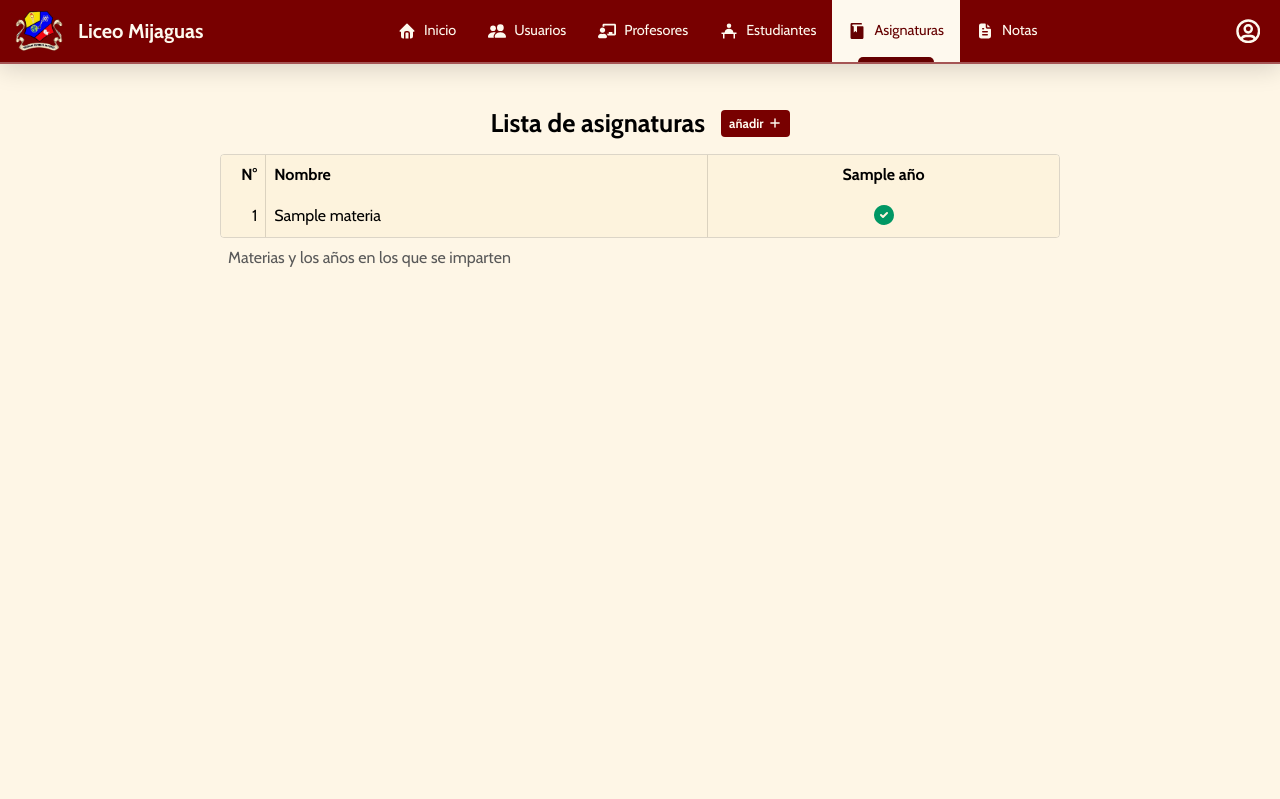
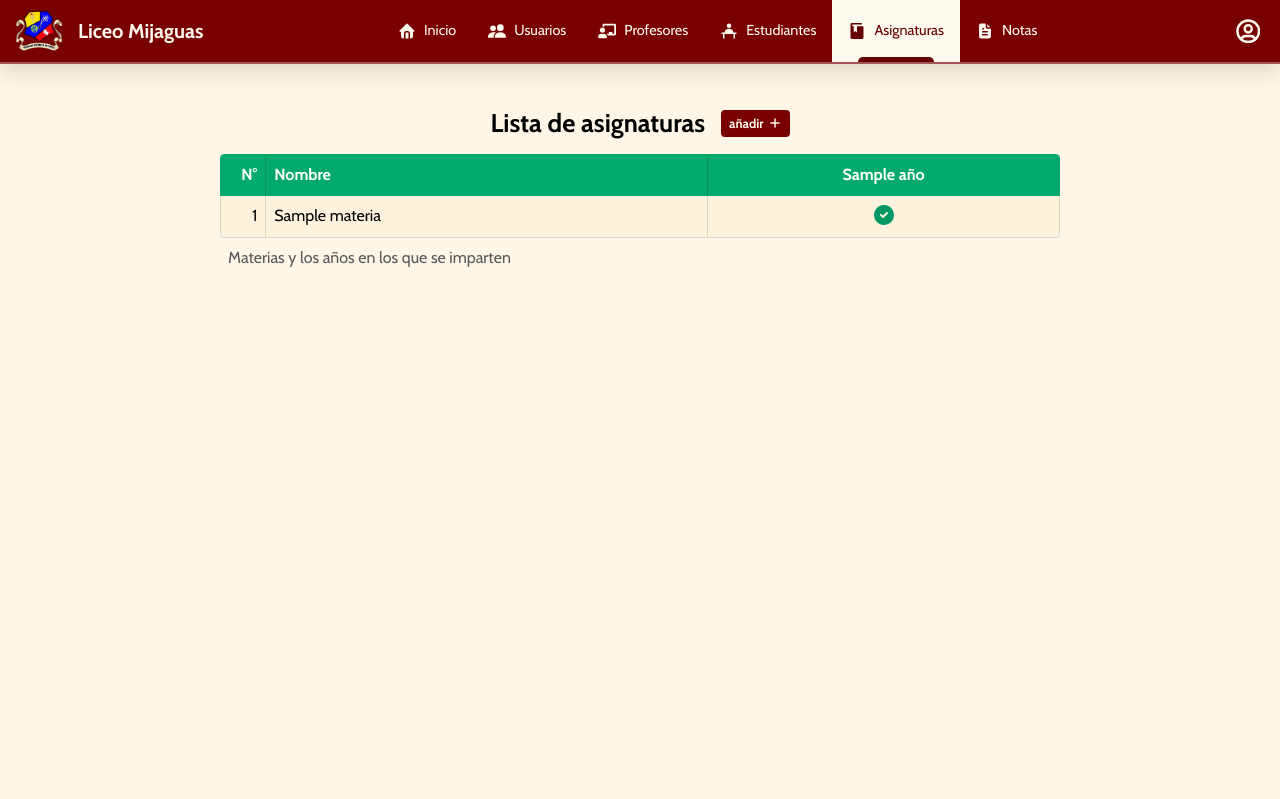
Before and after one commit to Hush-Yael/Sistema-Liceo-Mijaguas, a Django app: page /materias/ in a window 1280 px wide. Shown: the top 799 px of the page. Run offline with Django 4.2, Linux system fonts and the light colour scheme; a user stored in the database is signed in; tables that the repository leaves empty hold one stand-in row (values such as "Sample post"); some libraries are stand-ins or nearby versions.

Commit message:
nuevo: se añadió un color de acento

```diff
--- a/static/css/tema.css
+++ b/static/css/tema.css
@@ -26,6 +26,19 @@ html {
   --color-secundario-900: hsl(205.7, 100%, 5.5%);
   --color-secundario-950: hsl(211.8, 100%, 3.3%);
   --color-texto-secundario: #fff;
+
+  --color-acento-50: hsl(145.2 100% 90.2%);
+  --color-acento-100: hsl(148.2 100% 77.1%);
+  --color-acento-200: hsl(158.1 92.8% 49.2%);
+  --color-acento-300: hsl(158 93.8% 43.9%);
+  --color-acento-400: hsl(158.2 94.9% 38.6%);
+  --color-acento-500: hsl(158 95.4% 34.1%);
+  --color-acento-600: hsl(157.7 97.1% 26.7%);
+  --color-acento-700: hsl(157 98% 19.8%);
+  --color-acento-800: hsl(155.3 97.1% 13.7%);
+  --color-acento-900: hsl(152.4 100% 7.3%);
+  --color-acento-950: hsl(147.5 100% 4.7%);
+  --color-texto-acento: #fff;
 
   --color-fondo-50: hsl(0, 0%, 100%);
   --color-fondo-100: hsl(37.5, 100%, 98.4%);
```
